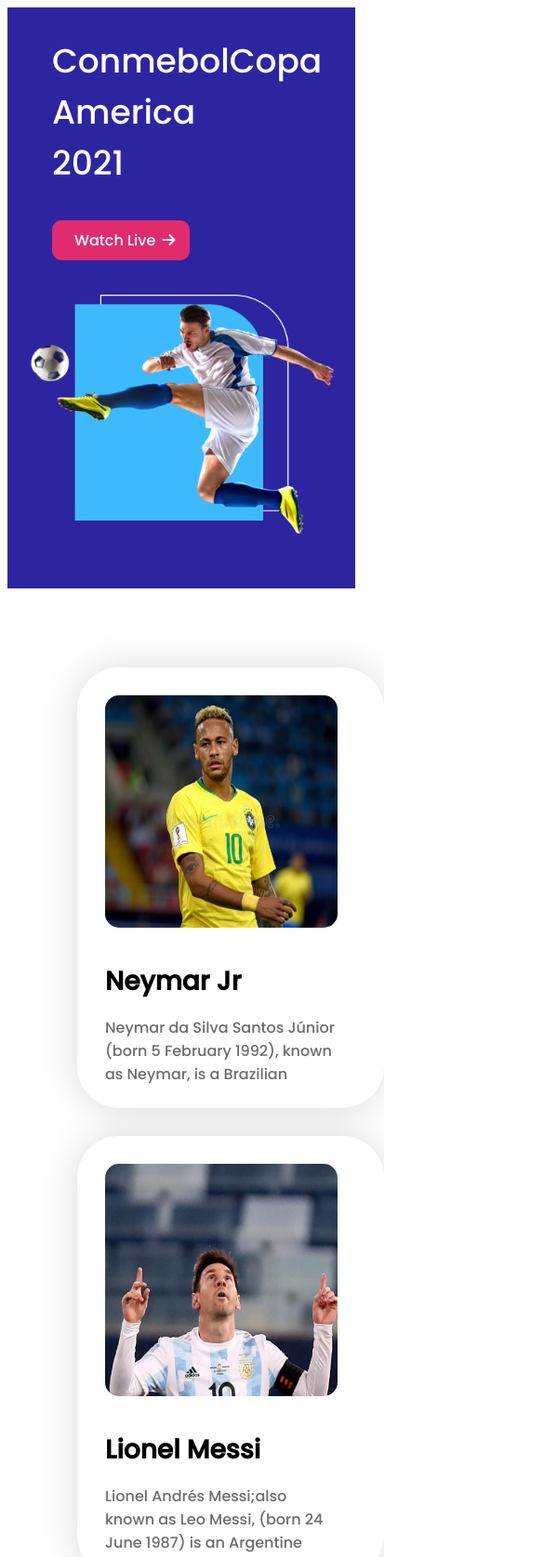
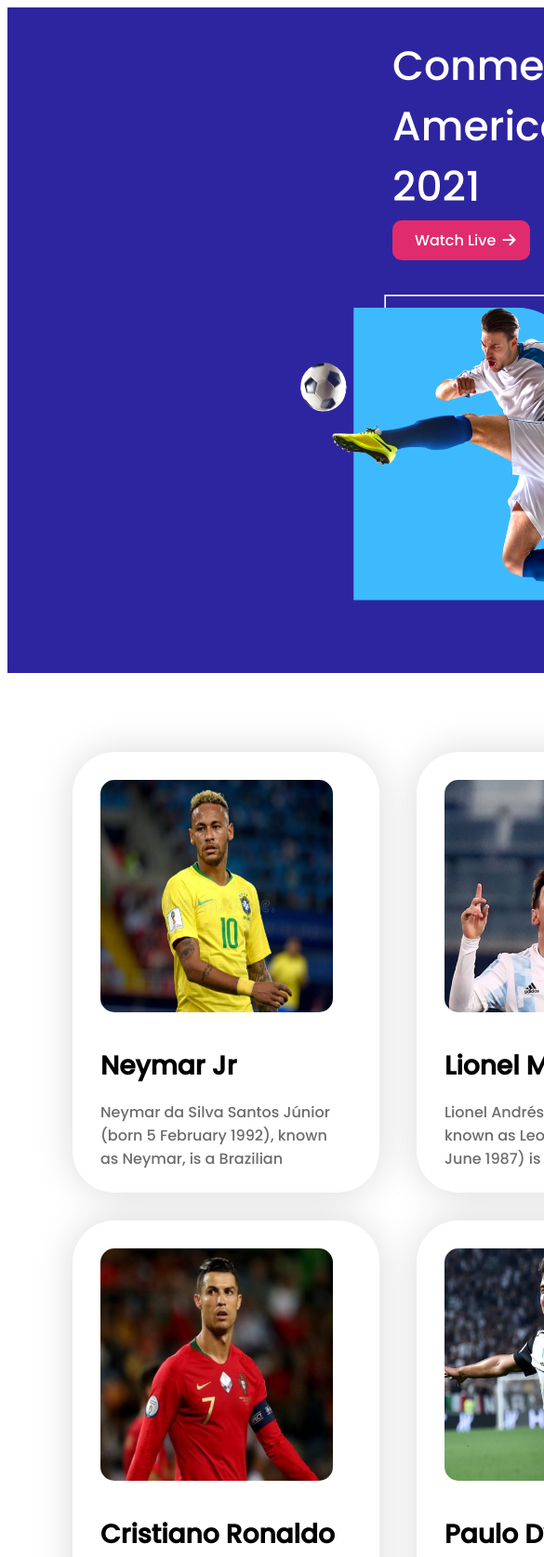
Before and after one commit to 555REDOY555/assignment-2, a plain HTML site: page index.html in a window 390 px wide. Shown: the top 1675 px of the page at 93% size, 585 px wide, since content can reach past the window. Drawn offline with Linux system fonts and the light colour scheme.

Commit message:
media tab done

```diff
--- a/style.css
+++ b/style.css
@@ -245,3 +245,35 @@
 
 
 }
+@media screen and (max-width: 1023px){
+/* header */
+    .header{
+        width: 1024px;
+    }
+    .header-write{
+        font-size: 44px;
+    }
+    .writting{
+        margin-left: 82px;
+    }
+    .header-pic img{
+        width: 400px;
+        height: 350px;
+    }
+    /* top player */
+    .containar{
+        width: 1023px;
+    }
+    .top-playrs{
+        display: grid;
+        grid-template-columns: repeat(2, 1fr);
+        margin-left:0;
+    }
+    .players{
+        margin-left: 70px;
+    }
+    /* copa */
+    .copa{
+        width: 1024px;
+    }
+}
```
